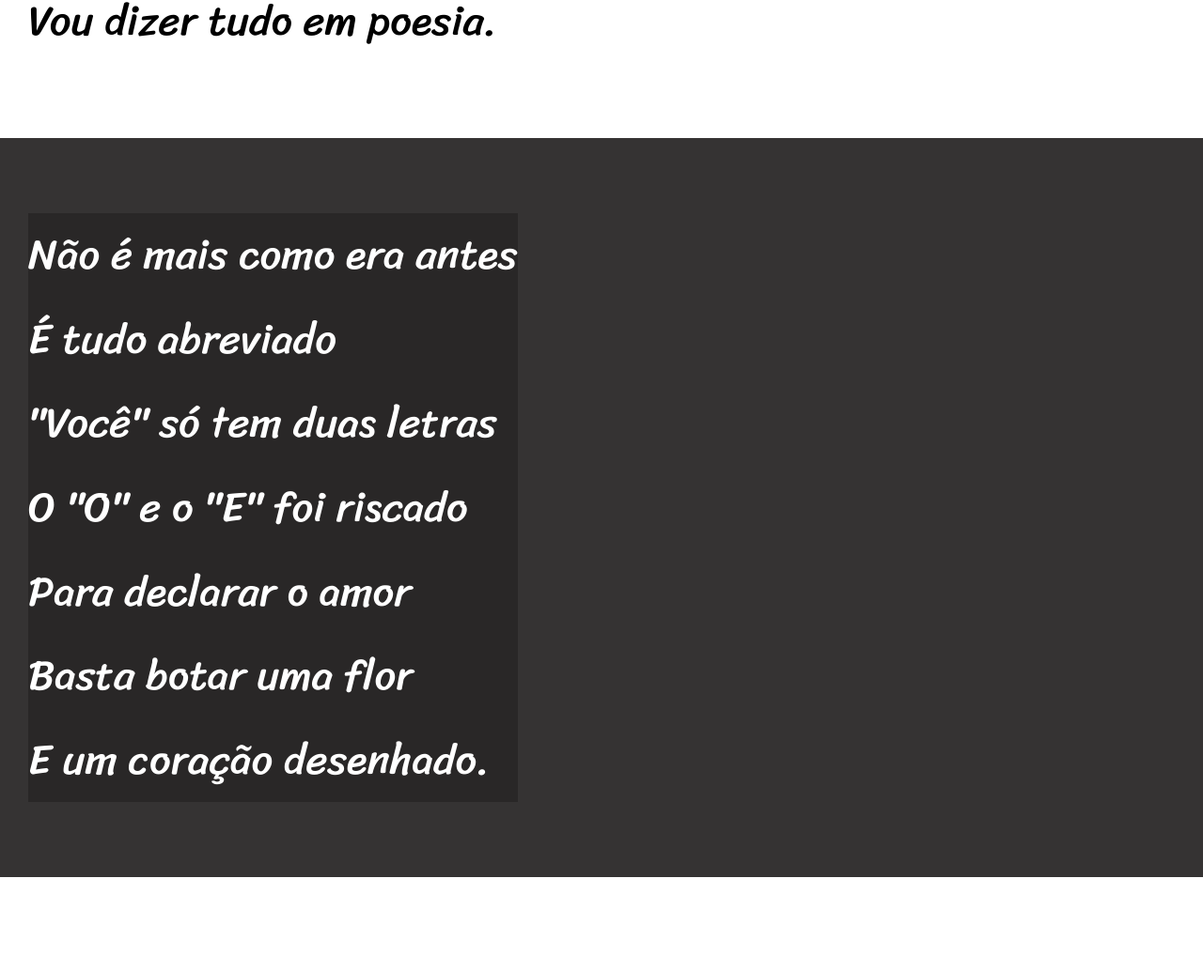
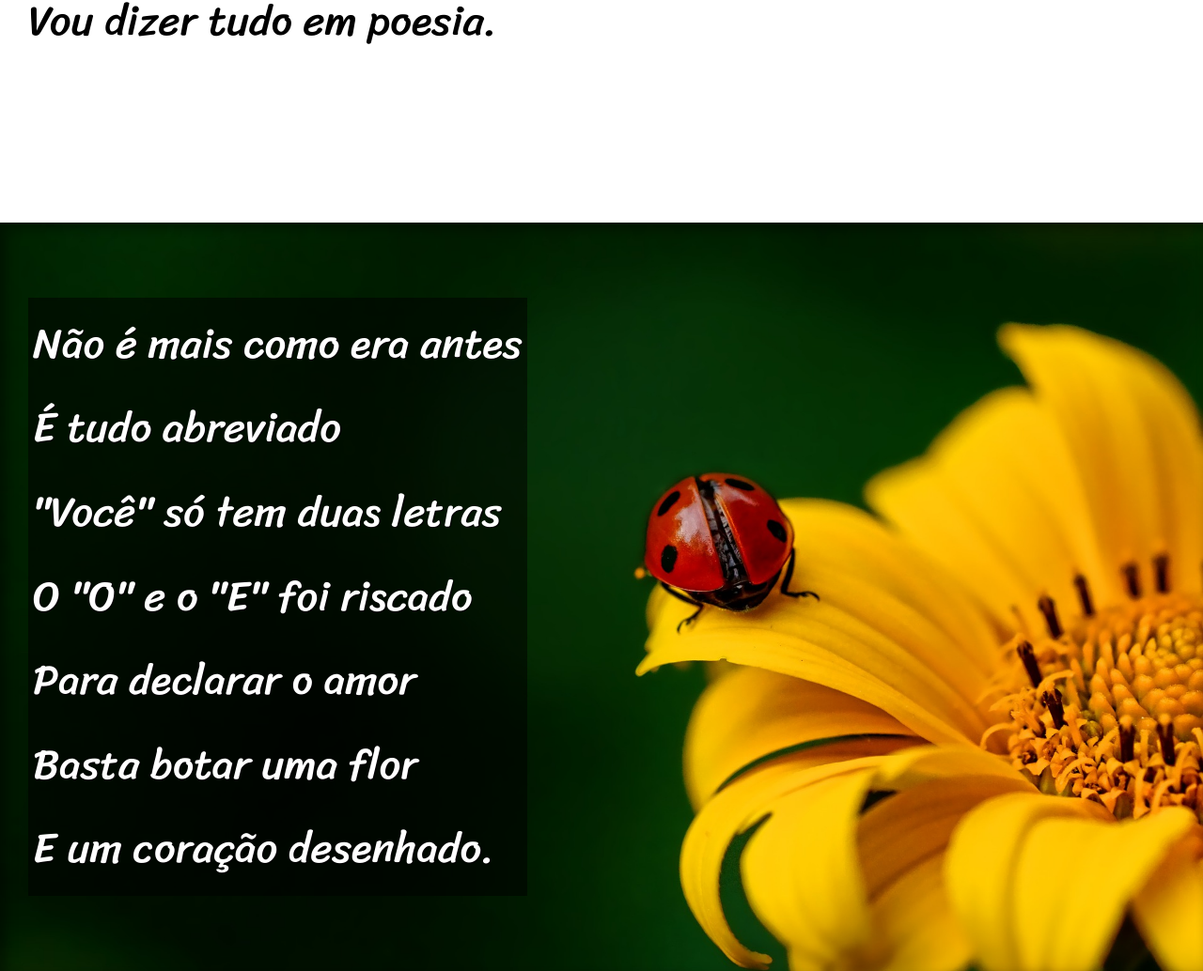
Before and after one commit to phelipeguimaraes/HTML-CSS, a plain HTML site: page Desafios/D012/index.html in a window 1280 px wide. Shown: the part 900-1934 px from the top of the page at 94% size. Drawn offline with Linux system fonts and the light colour scheme.

Commit message:
colocando imagens Parallax

```diff
--- a/Desafios/D012/estilo/style.css
+++ b/Desafios/D012/estilo/style.css
@@ -56,6 +56,10 @@ section {
     font-size: 3.5vw;
 }
 
+section > p {
+    padding-bottom: 2em;
+}
+
 section.normal {
     background-color: white;
     color: black;
@@ -64,11 +68,26 @@ section.normal {
 section.imagem{
     background-color: rgb(53, 51, 51);
     color: white;
+    box-shadow: inset 6px 6px 13px 0px rgba(0, 0, 0, 0.438);
+    background-size: cover;
+    background-attachment: fixed;
 }
 
 section.imagem > p{
     display: inline-block;
-    background-color: rgba(0, 0, 0, 0.226);
+    padding: 5px;
+    background-color: rgba(0, 0, 0, 0.529);
+    text-shadow: 1px 1px 0px black;
+}
+
+section#img01{
+    background-image: url(../imagens/background001.jpg);
+    background-position: right center;
+
+}
+
+section#img02{
+    background-image: url(../imagens/background002.jpg);
 }
 
 footer {
--- a/Desafios/D012/index.html
+++ b/Desafios/D012/index.html
@@ -27,7 +27,7 @@
         </p>
     </section>
 
-    <section class="imagem">
+    <section class="imagem" id="img01">
         <p>
             Não é mais como era antes <br>
             É tudo abreviado <br>
@@ -61,7 +61,7 @@
         </p>
     </section>
 
-    <section class="imagem">
+    <section class="imagem" id="img02">
         <p>
             Tenho saudade das cartas <br>
             Escritas com a própria mão <br>
```
